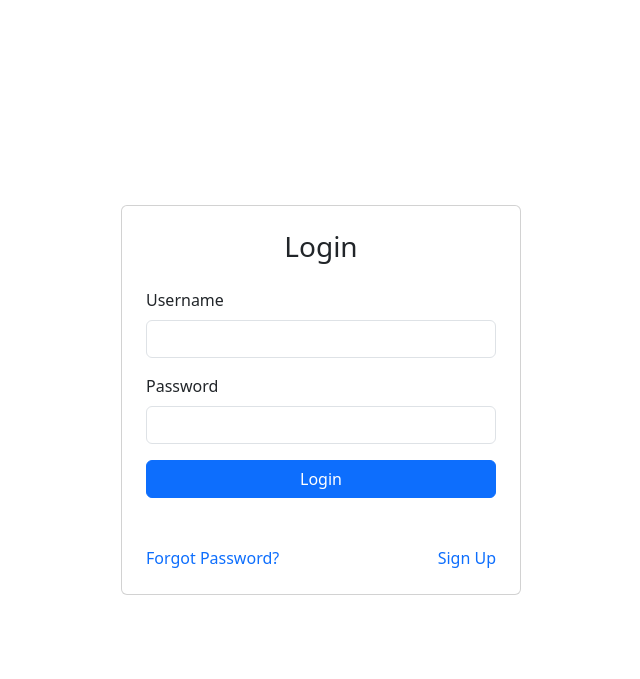
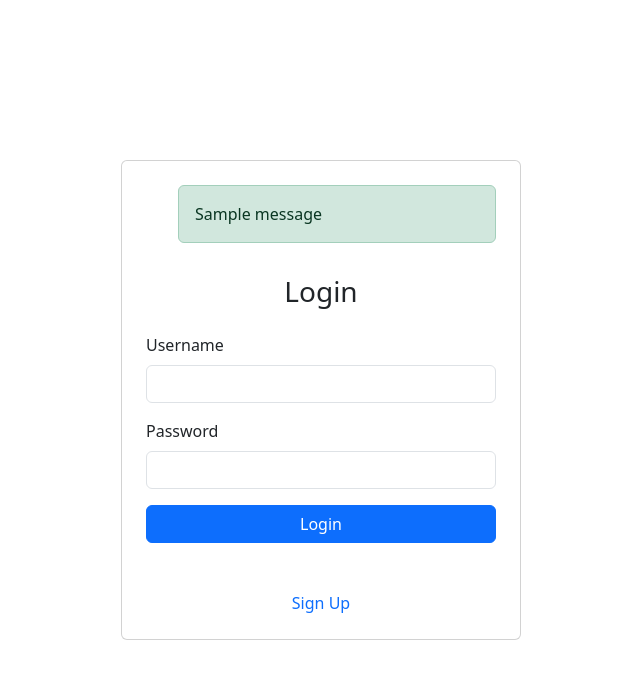
Before and after one commit to vaishnavt2002/basic_django_adminpanel, a Django app: page / in a window 1280 px wide. Shown: the top 679 px of the page, without its empty margins (319-959 px from the left). Run offline with Django 5.2, Linux system fonts and the light colour scheme; one stand-in notice (Sample message) is shown.

Commit message:
final commit

```diff
--- a/signup_project/main_app/views.py
+++ b/signup_project/main_app/views.py
@@ -6,6 +6,7 @@ from django.core.exceptions import ValidationError
 from django.contrib.auth.password_validation import validate_password
 from django.contrib.auth.decorators import login_required
 from django.views.decorators.cache import never_cache
+from django.contrib import messages
 
 
 
@@ -59,6 +60,7 @@ def user_signup(request):
                 return render(request, 'signup.html', {'password_error': e.messages,'userdata': user_data})
             my_user=User.objects.create_user(uname,email,password)
             my_user.save()
+            messages.success(request, 'Your signup is successfull')
             return redirect('login')
     return render(request,'signup.html')
 
--- a/signup_project/templates/login.html
+++ b/signup_project/templates/login.html
@@ -10,7 +10,20 @@
 
 <body>
   <div class="d-flex justify-content-center align-items-center vh-100">
+
+
     <div class="card p-4" style="width: 400px;">
+      {% if messages %}
+    <ul class="messages">
+        {% for message in messages %}
+            {% if message.tags == 'success' %}
+            <div class="alert alert-success" role="alert">
+              {{ message }}
+            </div>
+            {% endif %}
+        {% endfor %}
+    </ul>
+{% endif %}
         <h3 class="text-center mb-4">Login</h3>
         <form method="post">
             {% csrf_token %}
@@ -27,8 +40,7 @@
         <div class="mt-3 text-center">
           <p class="text-danger">{{error}}</p>
         </div>
-        <div class="mt-3 d-flex justify-content-between">
-          <a href="#" class="text-decoration-none">Forgot Password?</a>
+        <div class="mt-3 d-flex justify-content-center">
           <a href="{%url 'signup'%}" class="text-decoration-none">Sign Up</a>
         </div>
     </div>
--- a/signup_project/templates/signup.html
+++ b/signup_project/templates/signup.html
@@ -16,11 +16,11 @@
             {% csrf_token %}
             <div class="mb-3">
                 <label for="username" class="form-label">Username</label>
-                <input type="text" class="form-control" id="username" name="username" required>
+                <input type="text" class="form-control" id="username" name="username" required value="{{userdata.username}}">
             </div>
             <div class="mb-3">
                 <label for="email" class="form-label">Email</label>
-                <input type="email" class="form-control" id="email" name="email" required>
+                <input type="email" class="form-control" id="email" name="email" required value="{{userdata.email}}">
             </div>
             <div class="mb-3">
                 <label for="password" class="form-label">Password</label>
```
Also changed, not shown: signup_project/templates/home.html (+36 -2 lines), signup_project/db.sqlite3.
